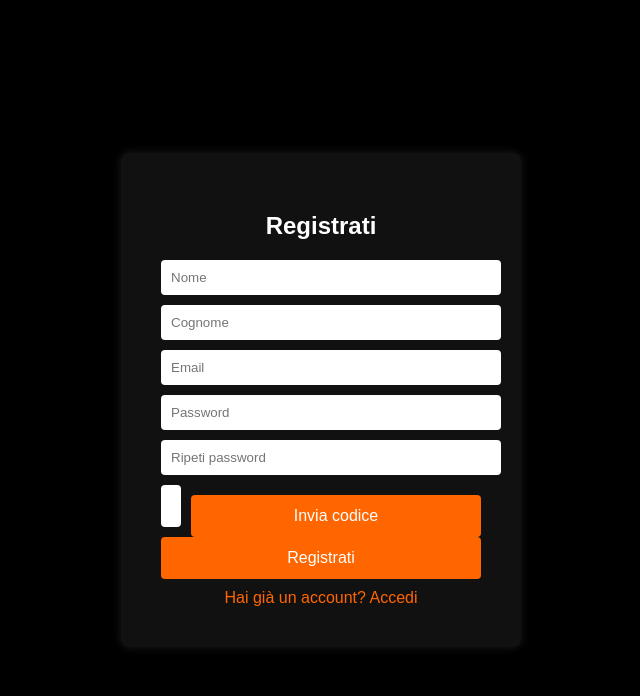
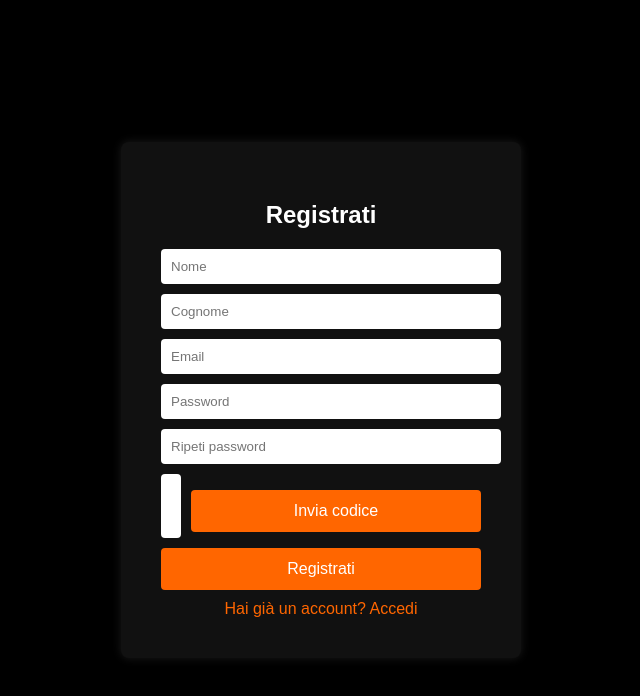
Before and after one commit to Stacco02/staccoa.it, a website: page public/register.html in a window 1280 px wide. Shown: the whole page, without its empty margins (319-959 px from the left). Drawn offline with nearby package versions, Linux system fonts and the light colour scheme.

Commit message:
fix register

```diff
--- a/public/register.html
+++ b/public/register.html
@@ -11,7 +11,9 @@
         .form-container button { width: 100%; background-color: #ff6600; color: #fff; padding: 12px; border: none; border-radius: 4px; font-size: 16px; cursor: pointer; }
         .form-container button:hover { background-color: #e65c00; }
         .form-container a { color: #ff6600; text-decoration: none; display: block; margin-top: 10px; text-align: center; }
-        .small-btn { width: auto; margin-top: 10px; display: inline-block; }
+        .verification-row { display:flex; gap:10px; align-items:center; }
+        .verification-row input { flex:1; min-height:44px; }
+        .small-btn { width: auto; padding: 12px 18px; border-radius:4px; }
     </style>
 </head>
 <body>
@@ -23,8 +25,8 @@
             <input type="email" id="email" placeholder="Email" required>
             <input type="password" id="password" placeholder="Password" required>
             <input type="password" id="confirmPassword" placeholder="Ripeti password" required>
-            <div style="display:flex; gap:10px;">
-              <input type="text" id="codice" placeholder="Codice di verifica" required style="flex:1;">
+            <div class="verification-row">
+              <input type="text" id="codice" placeholder="Codice di verifica" required>
               <button type="button" class="small-btn" onclick="inviaCodice()">Invia codice</button>
             </div>
             <button type="submit">Registrati</button>
```
